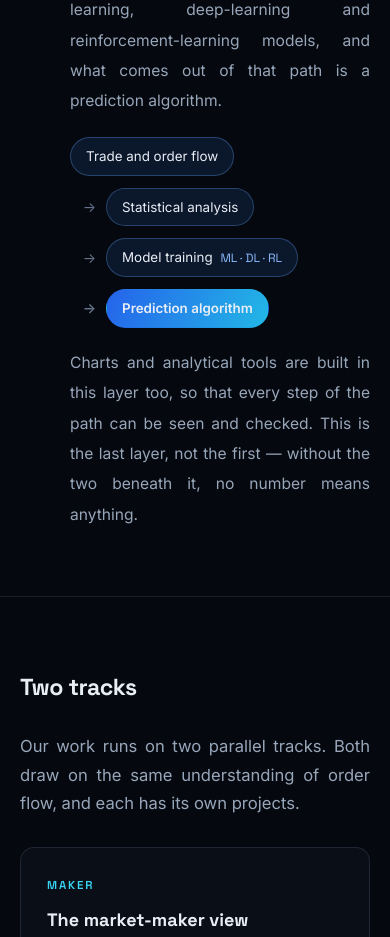
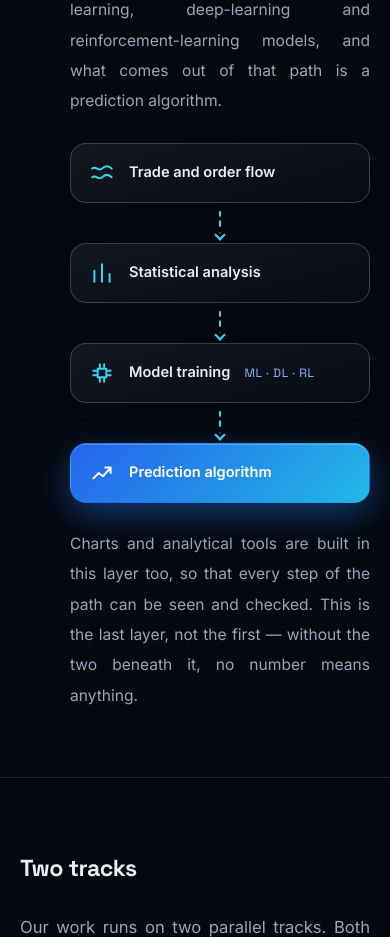
Before and after one commit to Mohammad1982Salemi/Nova-group, a plain HTML site: page about.html in a window 390 px wide. Shown: the part 2300-3237 px from the top of the page. Drawn offline with Linux system fonts and the light colour scheme; a small style sheet from the web is missing.

Commit message:
Redesign the About pipeline as four tiles with animated connectors
Co-Authored-By: Claude Opus 5.5 <noreply@anthropic.com>

```diff
--- a/about.html
+++ b/about.html
@@ -29,7 +29,7 @@
 <link rel="preconnect" href="https://fonts.googleapis.com">
 <link rel="preconnect" href="https://fonts.gstatic.com" crossorigin>
 <link rel="stylesheet" href="https://fonts.googleapis.com/css2?family=Space+Grotesk:wght@400;500;600;700&family=Inter:wght@300;400;500;600&display=swap">
-<link rel="stylesheet" href="assets/css/style.css?v=38">
+<link rel="stylesheet" href="assets/css/style.css?v=39">
 
 <!-- Samsung Internet (also used inside Telegram and WhatsApp) recolours pages in its dark mode; flag it early. -->
 <script>if (/SamsungBrowser/i.test(navigator.userAgent)) document.documentElement.classList.add('sb');</script>
@@ -143,11 +143,24 @@
             <h3><span class="t-fa">تحلیل، نمودار و مدل‌های پیش‌بینی</span><span class="t-en">Analytics, charts and predictive models</span></h3>
             <p><span class="t-fa">از داده‌ی خام شروع می‌کنیم: جریان معاملات، سفارش‌ها و تغییرات قیمت. با کار آماری و تحلیلی این جریان را می‌شکافیم و از آن ویژگی‌هایی می‌سازیم که بتوانند حرکت بعدی بازار را توضیح دهند. روی همین ویژگی‌ها مدل‌های یادگیری ماشین، یادگیری عمیق و یادگیری تقویتی را آموزش می‌دهیم، و حاصل این مسیر یک الگوریتم پیش‌بینی است.</span><span class="t-en">We start from raw data: the flow of trades, orders and price changes. Statistical and analytical work takes that flow apart and turns it into features that can explain the market's next move. On those features we train machine-learning, deep-learning and reinforcement-learning models, and what comes out of that path is a prediction algorithm.</span></p>
 
-            <div class="pipe">
-              <span><span class="t-fa">جریان معاملات و سفارش‌ها</span><span class="t-en">Trade and order flow</span></span>
-              <span><span class="t-fa">تحلیل آماری</span><span class="t-en">Statistical analysis</span></span>
-              <span><span class="t-fa">آموزش مدل</span><span class="t-en">Model training</span> <bdi>ML · DL · RL</bdi></span>
-              <span><span class="t-fa">الگوریتم پیش‌بینی</span><span class="t-en">Prediction algorithm</span></span>
+            <div class="pipe reveal">
+              <span>
+                <svg viewBox="0 0 24 24" aria-hidden="true"><path d="M3 8c3-3 6 3 9 0s6-3 9 0M3 16c3-3 6 3 9 0s6-3 9 0"/></svg>
+                <b><span class="t-fa">جریان معاملات و سفارش‌ها</span><span class="t-en">Trade and order flow</span></b>
+              </span>
+              <span>
+                <svg viewBox="0 0 24 24" aria-hidden="true"><path d="M5 20V10M12 20V4M19 20v-7"/></svg>
+                <b><span class="t-fa">تحلیل آماری</span><span class="t-en">Statistical analysis</span></b>
+              </span>
+              <span>
+                <svg viewBox="0 0 24 24" aria-hidden="true"><path d="M8 8h8v8H8zM10 4v4M14 4v4M10 16v4M14 16v4M4 10h4M4 14h4M16 10h4M16 14h4"/></svg>
+                <b><span class="t-fa">آموزش مدل</span><span class="t-en">Model training</span></b>
+                <bdi>ML · DL · RL</bdi>
+              </span>
+              <span class="is-goal">
+                <svg viewBox="0 0 24 24" aria-hidden="true"><path d="M4 17l5-5 4 3 7-8M15 7h5v5"/></svg>
+                <b><span class="t-fa">الگوریتم پیش‌بینی</span><span class="t-en">Prediction algorithm</span></b>
+              </span>
             </div>
 
             <p><span class="t-fa">نمودارها و ابزارهای تحلیلی هم در همین لایه ساخته می‌شوند، تا هر گام این مسیر را بتوان دید و بازبینی کرد. این آخرین لایه است، نه اولین — بدون دو لایه‌ی زیرین، هیچ عددی معنا ندارد.</span><span class="t-en">Charts and analytical tools are built in this layer too, so that every step of the path can be seen and checked. This is the last layer, not the first — without the two beneath it, no number means anything.</span></p>
@@ -295,6 +308,6 @@
 
 <button class="to-top" id="toTop" type="button" aria-label="Back to top"><svg viewBox="0 0 24 24" aria-hidden="true"><path d="M12 19V6M6 11.5 12 5.5l6 6"/></svg></button>
 
-<script src="assets/js/main.js?v=38"></script>
+<script src="assets/js/main.js?v=39"></script>
 </body>
 </html>
--- a/assets/css/style.css
+++ b/assets/css/style.css
@@ -458,19 +458,62 @@ html[data-lang="en"] .layer-tag { font-family: var(--font-disp); font-size: 11.5
 .layers-full p { font-size: 15.6px; line-height: 1.95; }
 
 /* a path of steps, read in the page's own direction; the last step is the outcome */
-.pipe { display: flex; flex-wrap: wrap; align-items: center; gap: 12px 0; margin-block: 20px; }
+/* the path from raw flow to a prediction: four tiles across the text column, joined by moving dashes */
+.pipe { --gap: 46px; display: grid; grid-template-columns: repeat(4, 1fr); gap: var(--gap); margin-block: 26px; }
 .pipe > span {
-  position: relative; padding: 7px 15px; border-radius: 999px; white-space: nowrap;
-  font-size: 13.4px; color: var(--text); background: rgba(59,130,246,.12); border: 1px solid rgba(96,165,250,.32);
+  position: relative; display: flex; flex-direction: column; align-items: center; justify-content: center; gap: 10px;
+  min-height: 118px; padding: 18px 12px; text-align: center; border-radius: 16px;
+  border: 1px solid var(--line-2);
+  background: linear-gradient(165deg, rgba(148,170,205,.1), rgba(148,170,205,.025));
+  transition: transform .3s, border-color .3s, box-shadow .3s;
 }
-.pipe > span + span { margin-inline-start: 36px; }
+.pipe > span:hover { transform: translateY(-4px); border-color: rgba(56,213,245,.6); box-shadow: 0 14px 34px rgba(0,0,0,.35), 0 0 26px rgba(56,213,245,.16); }
+.pipe svg { width: 26px; height: 26px; fill: none; stroke: var(--cyan); stroke-width: 1.8; stroke-linecap: round; stroke-linejoin: round; }
+.pipe b { font-size: 14.6px; font-weight: 600; line-height: 1.6; color: var(--text); }
+.pipe bdi { font-family: var(--font-disp); font-size: 12px; letter-spacing: .06em; color: var(--accent-hi); }
+/* the connector sits in the gap before each tile: dashes travel toward it and end in an arrowhead */
 .pipe > span + span::before {
-  content: '→'; position: absolute; inset-inline-end: 100%; inset-block-start: 50%;
-  margin-inline-end: 11px; transform: translateY(-50%); color: var(--dim); font-size: 14px;
+  content: ''; position: absolute; inset-block-start: 50%; inset-inline-start: calc(-1 * var(--gap) + 7px);
+  width: calc(var(--gap) - 18px); height: 2px; margin-block-start: -1px; border-radius: 2px;
+  background: repeating-linear-gradient(90deg, var(--cyan) 0 6px, transparent 6px 12px);
+  animation: pipe-flow 1s linear infinite;
 }
-html[dir="rtl"] .pipe > span + span::before { content: '←'; }
-.pipe > span:last-child { font-weight: 600; border-color: transparent; background: linear-gradient(115deg, #2563eb, #22b8e6); }
-.pipe bdi { font-family: var(--font-disp); font-size: 12px; color: var(--accent-hi); margin-inline-start: 4px; }
+.pipe > span + span::after {
+  content: ''; position: absolute; inset-block-start: 50%; inset-inline-start: -13px;
+  width: 8px; height: 8px; margin-block-start: -4px;
+  border-block-start: 2px solid var(--cyan); border-inline-end: 2px solid var(--cyan);
+  transform: rotate(45deg);
+}
+html[dir="rtl"] .pipe > span + span::before { animation-name: pipe-flow-rtl; }
+html[dir="rtl"] .pipe > span + span::after { transform: rotate(-45deg); }
+@keyframes pipe-flow { from { background-position: 0 0; } to { background-position: 12px 0; } }
+@keyframes pipe-flow-rtl { from { background-position: 0 0; } to { background-position: -12px 0; } }
+.pipe > .is-goal {
+  border-color: transparent; background: linear-gradient(135deg, #2563eb, #22b8e6);
+  box-shadow: 0 12px 34px rgba(37,99,235,.42), inset 0 1px 0 rgba(255,255,255,.22);
+  animation: pipe-goal 3.2s ease-in-out infinite;
+}
+.pipe > .is-goal svg { stroke: #fff; }
+.pipe > .is-goal b { color: #fff; }
+@keyframes pipe-goal { 50% { box-shadow: 0 12px 44px rgba(34,184,230,.7), inset 0 1px 0 rgba(255,255,255,.22); } }
+html.sb .pipe > .is-goal { background: url(../img/sb-button.png) center / 100% 100% no-repeat; }
+@media (max-width: 860px) {
+  .pipe { grid-template-columns: 1fr; --gap: 40px; }
+  .pipe > span { min-height: 0; flex-direction: row; justify-content: flex-start; gap: 14px; padding: 16px 18px; text-align: start; }
+  .pipe > span + span::before {
+    inset-block-start: calc(-1 * var(--gap) + 7px); inset-inline-start: 50%; margin: 0 0 0 -1px;
+    width: 2px; height: calc(var(--gap) - 18px);
+    background: repeating-linear-gradient(180deg, var(--cyan) 0 6px, transparent 6px 12px);
+    animation-name: pipe-flow-down;
+  }
+  html[dir="rtl"] .pipe > span + span::before { animation-name: pipe-flow-down; }
+  .pipe > span + span::after, html[dir="rtl"] .pipe > span + span::after {
+    inset-block-start: -13px; inset-inline-start: 50%; margin: 0 0 0 -4px; transform: rotate(135deg);
+  }
+  html[dir="rtl"] .pipe > span + span::after { margin: 0 -4px 0 0; transform: rotate(-135deg); }
+}
+@keyframes pipe-flow-down { from { background-position: 0 0; } to { background-position: 0 12px; } }
+@media (prefers-reduced-motion: reduce) { .pipe > span + span::before, .pipe > .is-goal { animation: none; } }
 
 /* the two tracks */
 .tracks { display: grid; grid-template-columns: repeat(2, 1fr); gap: 16px; }
```
Also changed, not shown: contact.html (+2 -2 lines), index.html (+2 -2 lines), projects.html (+2 -2 lines), projects/blocktrade.html (+2 -2 lines), projects/cme-mm.html (+2 -2 lines), projects/crypto-mm.html (+2 -2 lines), projects/defi-lp.html (+2 -2 lines), projects/fast-scalp.html (+2 -2 lines), projects/gold-etf.html (+2 -2 lines), projects/tsetmc.html (+2 -2 lines), src/pages/about.html (+18 -5 lines), 1 other file.
